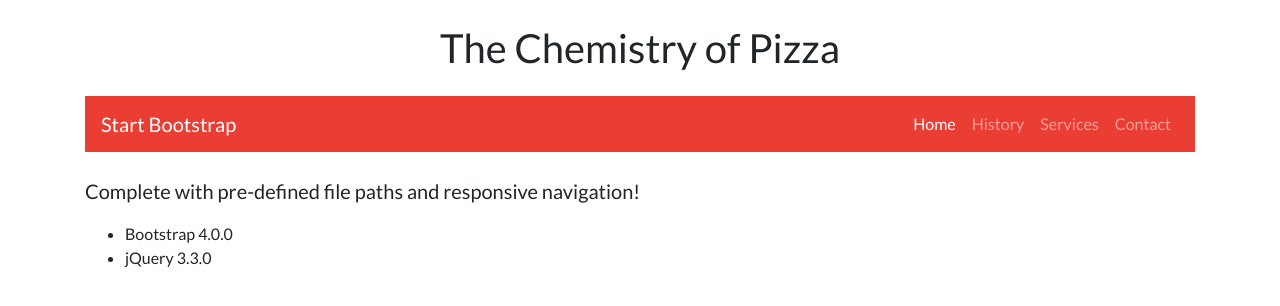
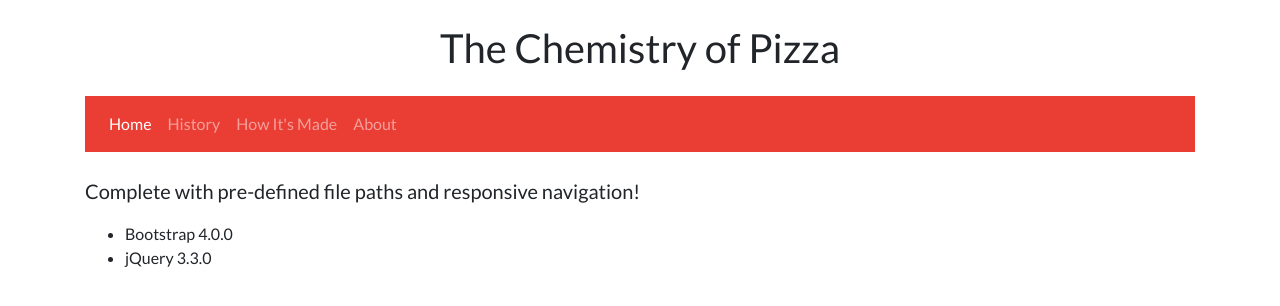
Before and after one commit to mluo20/pizza, a plain HTML site: page index.html in a window 1280 px wide. Drawn offline with Linux system fonts and the light colour scheme.

Commit message:
fixed index

```diff
--- a/index.html
+++ b/index.html
@@ -10,7 +10,7 @@
 
     <title>The Chemistry of Pizza</title>
 
-    <!-- Bootstrap core CSS -->
+    <!-- CSS -->
     <link href="css/bootstrap.min.css" rel="stylesheet" type="text/css">
     <link href="css/style.css" rel="stylesheet" type="text/css">
 
@@ -21,18 +21,19 @@
     <!--START CONTAINER-->
     <div class="container">
 
+       <!--HEADER-->
         <div class="row">
             <div class="col-lg-12 text-center">
                 <h1 class="m-4">The Chemistry of Pizza</h1>
             </div>
         </div>
+        <!--/HEADER-->
 
         <!--NAVIGATION-->
         <nav class="navbar navbar-expand-lg navbar-dark mb-4" style="background-color: rgba(234, 62, 53, 1);">
-            <a class="navbar-brand" href="#">Start Bootstrap</a>
-            <button class="navbar-toggler" type="button" data-toggle="collapse" data-target="#navbarResponsive" aria-controls="navbarResponsive" aria-expanded="false" aria-label="Toggle navigation"><span class="navbar-toggler-icon"></span></button>
-            <div class="collapse navbar-collapse" id="navbarResponsive">
-                <ul class="navbar-nav ml-auto">
+            <button class="navbar-toggler" type="button" data-toggle="collapse" data-target="#navbar-responsive" aria-controls="navbar-responsive" aria-expanded="false" aria-label="Toggle navigation"><span class="navbar-toggler-icon"></span></button>
+            <div class="collapse navbar-collapse" id="navbar-responsive">
+                <ul class="navbar-nav">
                     <li class="nav-item active">
                         <a class="nav-link" href="#">Home<span class="sr-only">(current)</span></a>
                     </li>
@@ -40,10 +41,10 @@
                         <a class="nav-link" href="#">History</a>
                     </li>
                     <li class="nav-item">
-                        <a class="nav-link" href="#">Services</a>
+                        <a class="nav-link" href="#">How It's Made</a>
                     </li>
                     <li class="nav-item">
-                        <a class="nav-link" href="#">Contact</a>
+                        <a class="nav-link" href="#">About</a>
                     </li>
                 </ul>
             </div>
@@ -65,7 +66,7 @@
     </div>
     <!--/END CONTAINER-->
 
-    <!-- Bootstrap core JavaScript -->
+    <!-- JavaScript -->
     <script src="jquery-3.3.1.min.js"></script>
     <script src="bootstrap.bundle.min.js"></script>
 
```
